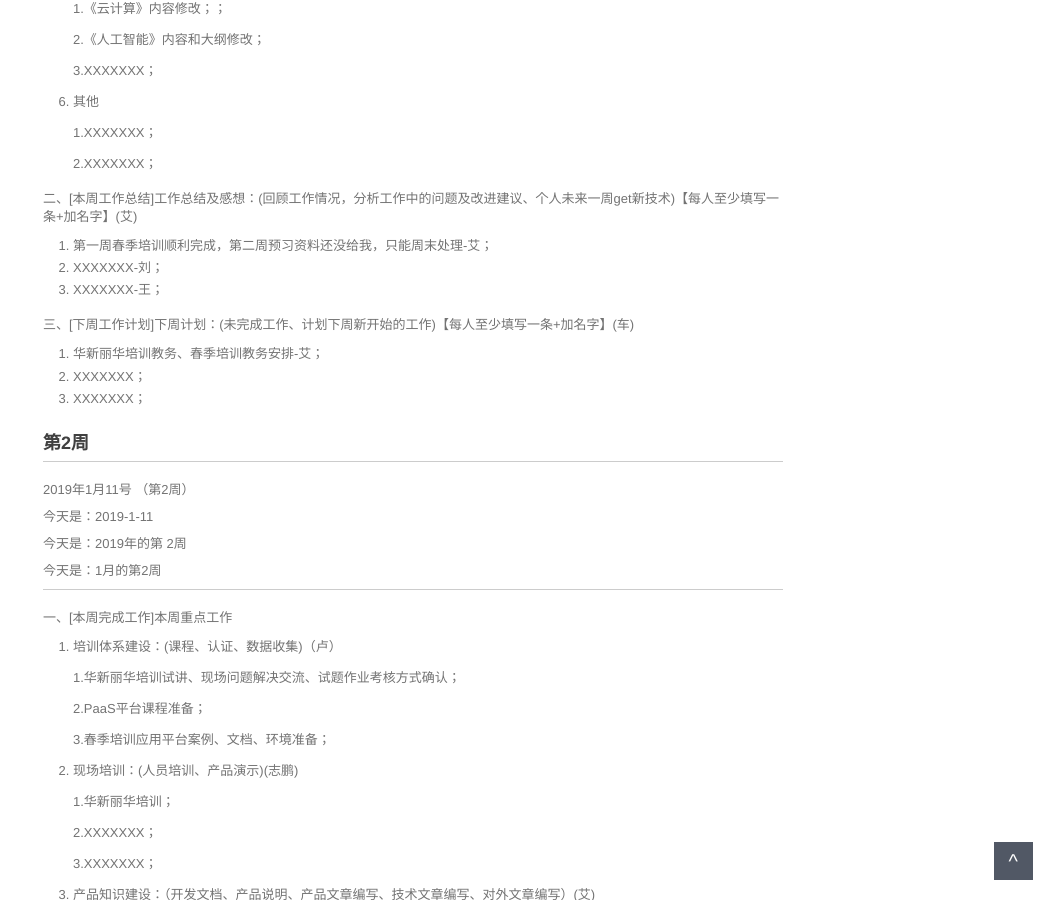
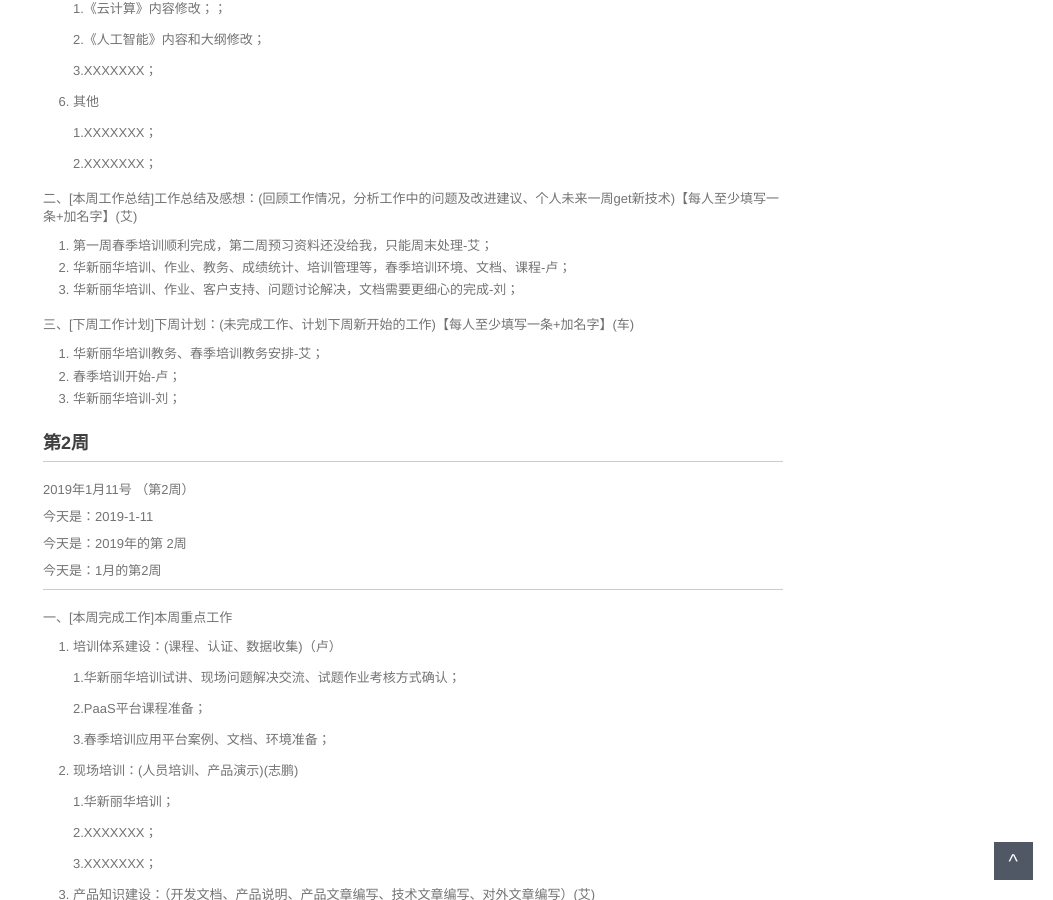
Before and after one commit to walllFlower/blog, a Jekyll site: the page built from _posts/2018-07-17-day_report_cxz.md, in a window 1280 px wide and 900 px high, scrolled down 1036 px. Shown: the whole window, without its empty margins (227-1280 px from the left). Built offline with Jekyll 4.4.1, drawn with Linux system fonts in a browser that asks for light colours; comment, search, counter and statistics services are not loaded.

Commit message:
Update 2018-07-17-day_report_cxz.md

```diff
--- a/_posts/2018-07-17-day_report_cxz.md
+++ b/_posts/2018-07-17-day_report_cxz.md
@@ -70,14 +70,14 @@ categories: 技术运营工作周报
 二、[本周工作总结]工作总结及感想：(回顾工作情况，分析工作中的问题及改进建议、个人未来一周get新技术)【每人至少填写一条+加名字】(艾)
 
 1. 第一周春季培训顺利完成，第二周预习资料还没给我，只能周末处理-艾；
-2. XXXXXXX-刘；
-3. XXXXXXX-王；
+2. 华新丽华培训、作业、教务、成绩统计、培训管理等，春季培训环境、文档、课程-卢；
+3. 华新丽华培训、作业、客户支持、问题讨论解决，文档需要更细心的完成-刘；
 
 三、[下周工作计划]下周计划：(未完成工作、计划下周新开始的工作)【每人至少填写一条+加名字】(车)
 
 1. 华新丽华培训教务、春季培训教务安排-艾；
-2. XXXXXXX；
-3. XXXXXXX；
+2. 春季培训开始-卢；
+3. 华新丽华培训-刘；
 
 ###  第2周
 
```
